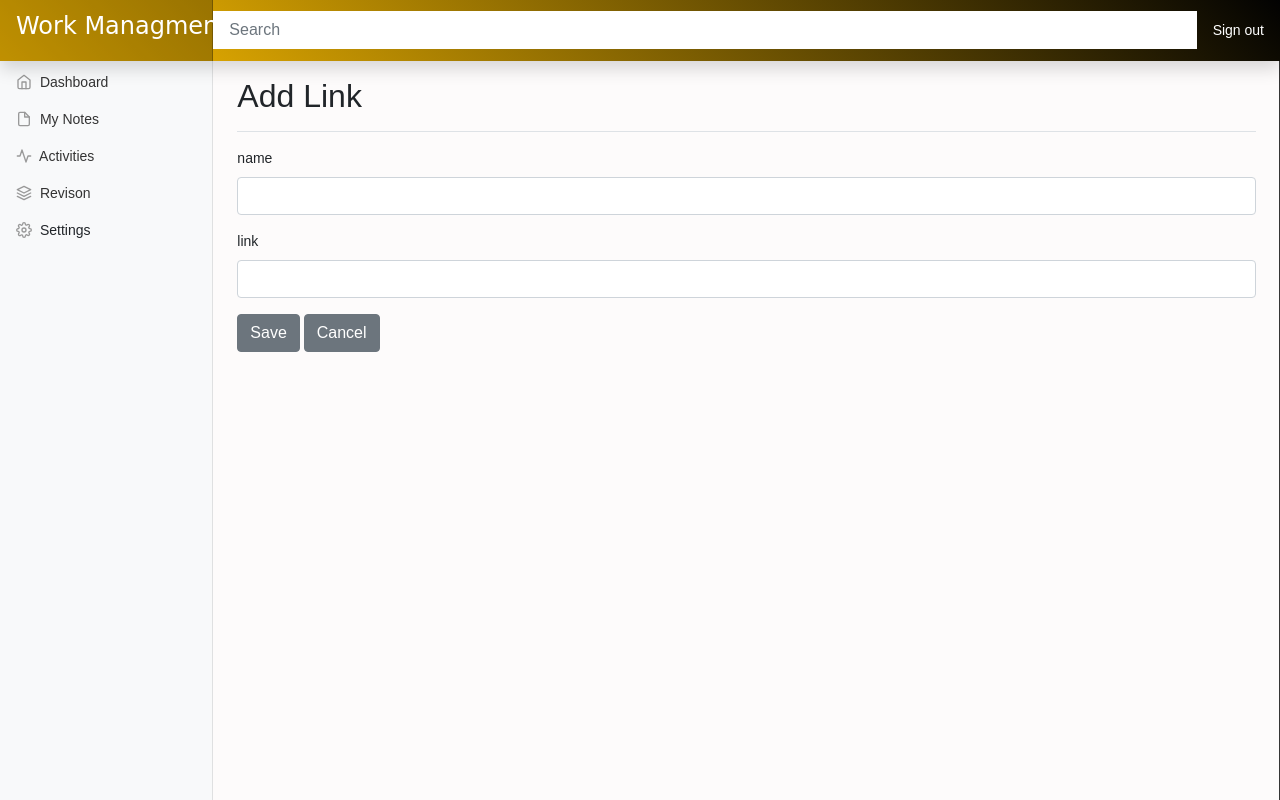
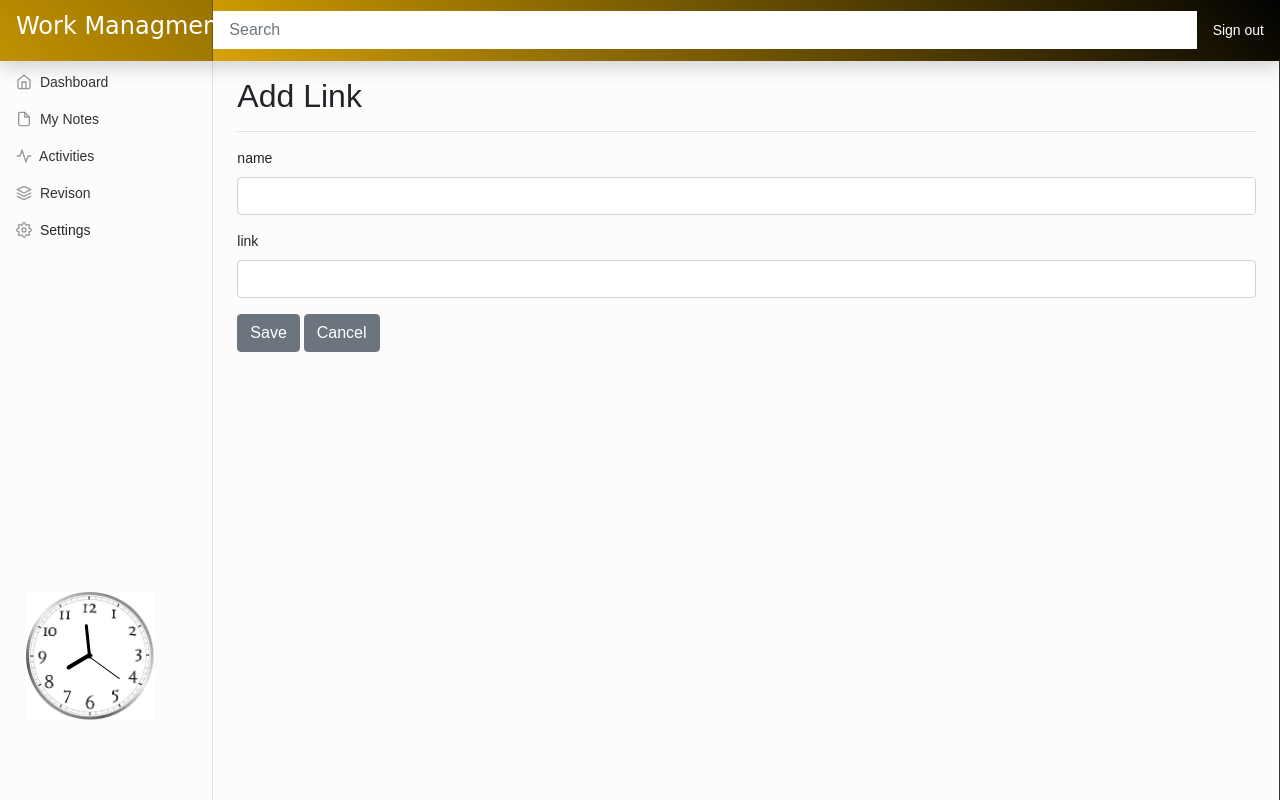
Before and after one commit to mailtodanish/Daily-To-Do-Task-Managment, a Django app: page /link/add/ in a window 1280 px wide. Run offline with Django 3.2, Linux system fonts and the light colour scheme; the visitor is signed in with stand-in values (Sample User, id 1); parts of the project's set-up code (start-up, migrations or seed data) failed here and were passed over; some libraries are stand-ins or nearby versions; some web fonts are replaced.

Commit message:
few changes

```diff
--- /dev/null
+++ b/projects/static/watch/css/main.css
@@ -0,0 +1,50 @@
+#time{
+    font-size: 1vw;
+    position: absolute;
+    color:#717077;
+    top:20%;
+    left:40%;
+}
+#watch{
+    position: fixed;
+    margin: auto;
+    background: url(../img/watch.png) no-repeat;
+    height: 10vw;
+    width: 10vw;
+    background-size: 100%;
+
+    bottom: 10%;
+    /* margin: auto; */
+    margin-left: 2%;
+
+}
+#second{
+    position: absolute;
+    height: 30%;
+    width: 1%;
+    top: 20%;
+    left: 49%;
+    background-color: black;
+    transform-origin: bottom;
+    border-radius: 10px;
+}
+#minute{
+    position: absolute;
+    height: 25%;
+    width: 2%;
+    top: 25%;
+    left: 49%;
+    background-color: black;
+    transform-origin: bottom;
+    border-radius: 10px;
+}
+#hour{
+    position: absolute;
+    height: 20%;
+    width: 3%;
+    top: 30%;
+    left: 48%;
+    background-color: black;
+    transform-origin: bottom;
+    border-radius: 10px;
+}
--- /dev/null
+++ b/projects/static/watch/js/index.js
@@ -0,0 +1,33 @@
+     setInterval(()=>{
+        let d = new Date();
+        let hours = d.getHours();
+        let minutes = d.getMinutes();
+        let seconds = d.getSeconds();
+
+        let time = document.getElementById("time");
+        let second = document.getElementById("second");
+        let minute = document.getElementById("minute");
+        let hour = document.getElementById("hour");
+        let secondangel = seconds * 6;
+        let minute_angel = minutes * 6 ;
+        let hour_angel = hours * 6;
+        if (hours > 12 ){
+            hour_angel = (hours - 12)*30 + (minutes * 0.5);
+        }else{
+            hour_angel = (hours)*30;
+        }
+        if (seconds < 10){
+            seconds = `0${seconds}`
+        }
+        if (minutes < 10){
+            minutes = `0${minutes}`
+        }
+        if (hours < 10){
+            hours = `0${hours}`
+        }
+        // time.innerHTML=`${hours}:${minutes}:${seconds}`
+        second.style.transform=`rotate(${secondangel}deg)`
+        minute.style.transform=`rotate(${minute_angel}deg)`
+        hour.style.transform=`rotate(${hour_angel}deg)`
+
+     }, 1000);
--- a/projects/templates/projects/base.html
+++ b/projects/templates/projects/base.html
@@ -16,6 +16,7 @@
 
     <!-- Bootstrap core CSS -->
 <link href="{% static '/bootsrap/css/bootstrap.css' %}" rel="stylesheet" type="text/css">
+<link href="{% static '/watch/css/main.css' %}" rel="stylesheet" type="text/css">
 <!--font-->
 <link href="https://fonts.googleapis.com/css2?family=Galada&family=Grenze+Gotisch:wght@200;500&display=swap" rel="stylesheet">
 <link href="https://fonts.googleapis.com/css2?family=Grenze+Gotisch:wght@200;500&display=swap" rel="stylesheet">
@@ -73,11 +74,11 @@
     <!-- Custom styles for this template -->
     <link href="{% static 'css/dashboard.css' %}" rel="stylesheet" type="text/css">
     <link href="{% static 'css/timeline.css' %}" rel="stylesheet" type="text/css">
-    <link href="{% static 'css/tagsinput.css'
-     %}" rel="stylesheet" type="text/css">
+    <link href="{% static 'css/tagsinput.css' %}" rel="stylesheet" type="text/css">
+
 
   </head>
-  <body style="background: #fdfbfb;font-family:  'Montserrat', sans-serif;">
+  <body  style="background: #fdfbfb;font-family:  'Montserrat', sans-serif;">
     <nav class="navbar navbar-dark sticky-top  flex-md-nowrap p-0 shadow" style="background: linear-gradient(45deg, #ffc001, #020202);">
   <a class="navbar-brand col-md-3 col-lg-2 mr-0 px-3" href="/" style="font-family: 'Galada', cursive;">
     <h4>Work Managment</h4>
@@ -98,7 +99,7 @@
 
 <div class="container-fluid">
   <div class="row">
-    <nav id="sidebarMenu" class="col-md-3 col-lg-2 d-md-block bg-light sidebar collapse">
+    <nav id="sidebarMenu" class="col-md-3 col-lg-2 d-md-block sidebar collapse">
       <div class="sidebar-sticky pt-3">
         <ul class="nav flex-column">
           <li class="nav-item">
@@ -134,10 +135,16 @@
           </li>
 
         </ul>
-
+        <div id=watch>
+          <!-- <div id=time></div> -->
+         <div id="second"></div>
+         <div id="minute"></div>
+         <div id="hour"></div>
+        </div>
 
 
       </div>
+
     </nav>
 
     <main role="main" id ="printable" class="col-md-9 ml-sm-auto col-lg-10 px-md-4">
@@ -192,6 +199,8 @@
 <script src="{% static 'js/dashboard.js' %}"></script>
 <script src="{% static 'js/tagsinput.js' %}"></script>
 <script src="{% static 'js/api.js' %}"></script> <!--API Call-->
+<script src="{% static 'watch/js/index.js' %}"></script>
+
 {% block jslink %}
 {% endblock %}
 
```
Also changed, not shown: projects/static/watch/img/watch.png (added), projects/static/watch/img/watch_preview.png (added), 2 other files.
